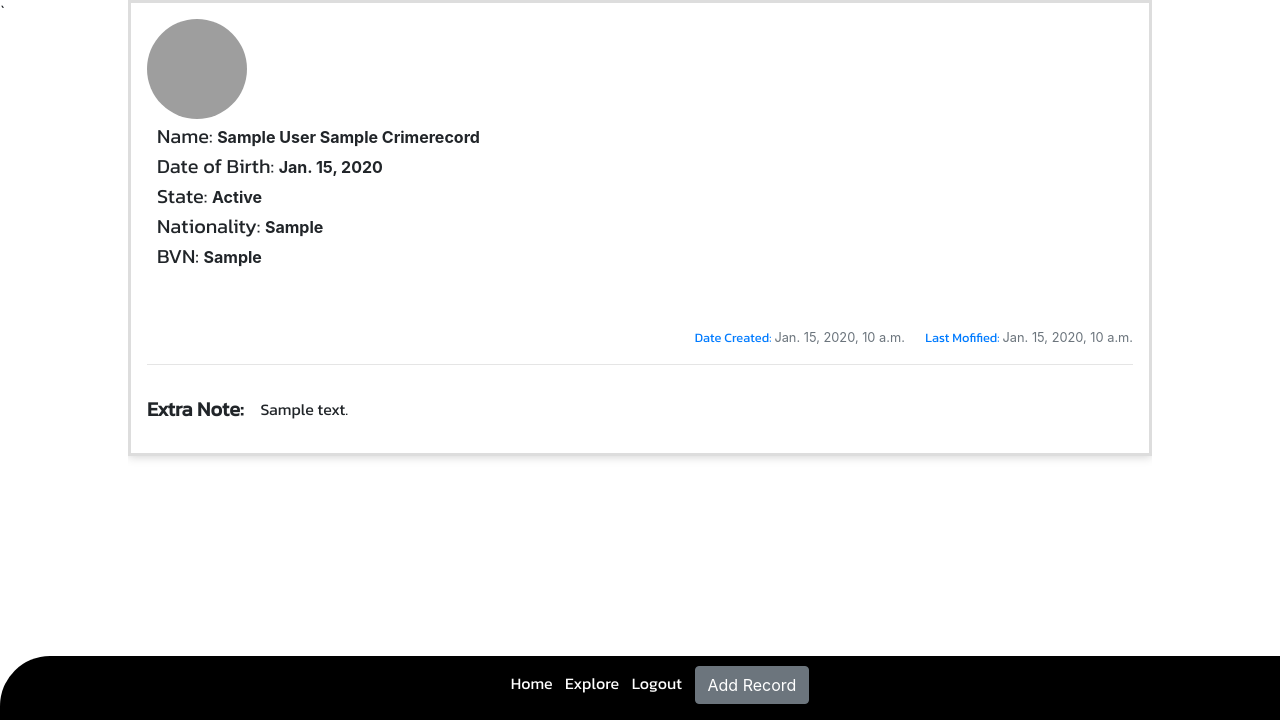
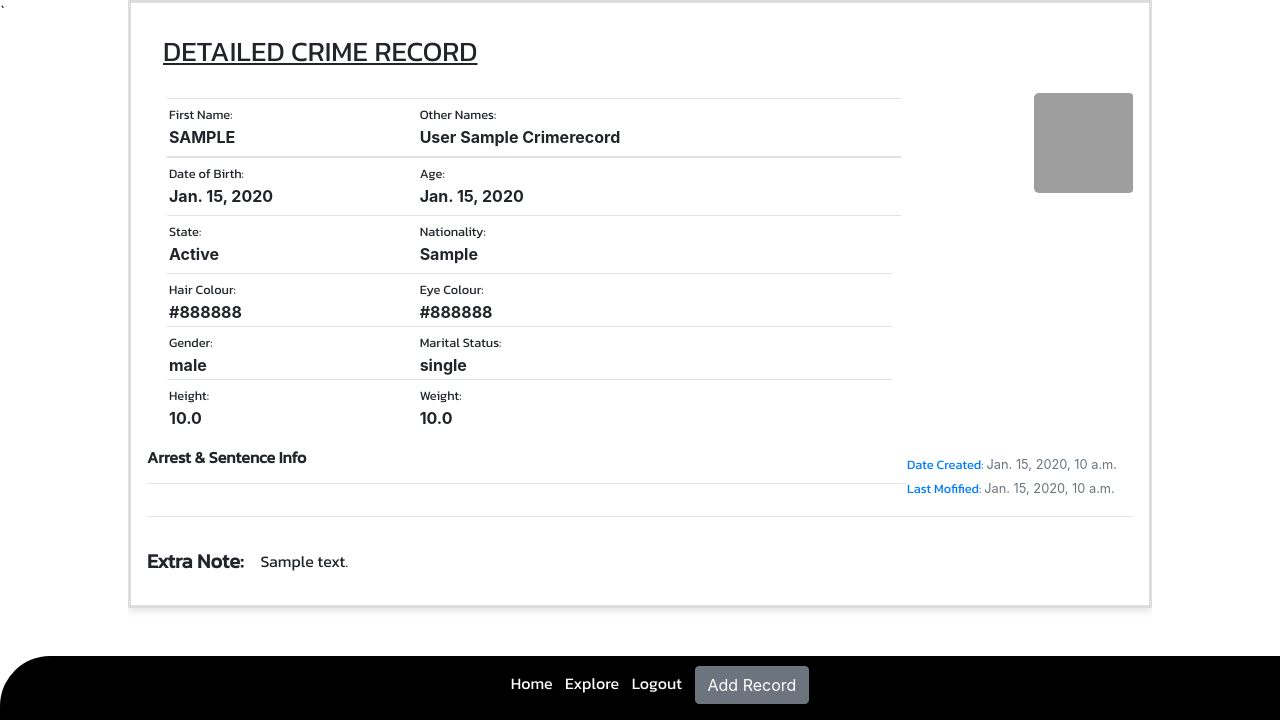
Before and after one commit to Imuhammed24/crimeSystem, a Django app: page /crimes/1/ in a window 1280 px wide. Shown: the part 80-800 px from the top of the page. Run offline with Django 3.2, Linux system fonts and the light colour scheme; tables that the repository leaves empty hold one stand-in row (values such as "Sample post"); some libraries are stand-ins or nearby versions; grey boxes are pictures that could not be loaded.

Commit message:
making templates to show new fields added to database

```diff
--- a/crime_records/templates/crime_records/record/detail.html
+++ b/crime_records/templates/crime_records/record/detail.html
@@ -8,18 +8,55 @@
     <div id="left-div" class="content-div">`</div>
     <div id="middle-div" class="content-div bg-white">
         <div id="profile-header" class="p-3">
+            <h3 class="p-3"><u>DETAILED CRIME RECORD</u></h3>
             <div class="overflow-hidden">
-                <a href="{{ record.passport.url }}"><img id="main-profile-pic" src="{{ record.passport.url }}" alt=""></a>
-                <div id="user-detail" class="d-inline ">
-                    <span class="user-detail-span"> <h5 class="d-inline">Name: </h5> <strong class="">{{record.first_name.title}} {{record.last_name.title}} {{record.middle_name.title}}</strong></span>
-                    <span class="user-detail-span"> <h5 class="d-inline">Date of Birth: </h5> <strong class="">{{record.date_of_birth}}</strong></span>
-                    <span class="user-detail-span"> <h5 class="user-detail-span d-inline">State: </h5> <strong class="">{{record.state_of_origin.title}}</strong></span>
-                    <span class="user-detail-span"> <h5 class="user-detail-span d-inline">Nationality: </h5> <strong class="">{{record.nationality.title}}</strong></span>
-                    <span class="user-detail-span"> <h5 class="user-detail-span d-inline">BVN: </h5> <strong class="">{{record.BVN}}</strong></span>
+                <div id="user-profile-image-div" class="d-inline">
+                    <a href="{{ record.passport.url }}"><img id="main-profile-pic" src="{{ record.passport.url }}" alt=""></a>
+                </div>
+                <div id="user-detail-section" class="overflow-hidden">
+                    <div id="user-detail" class="d-inline ">
+                    <table id="user-profile-table" class="table">
+                      <tbody>
+                        <tr>
+                          <td><span class="user-detail-span"> <small class="d-inline">First Name: </small> <strong class="table-title-space">{{record.first_name.upper}}</strong></span></td>
+                          <td><span class="user-detail-span"> <small class="d-inline">Other Names: </small> <strong class="table-title-space">{{record.last_name.title}} {{record.middle_name.title}}</strong></span></td>
+                          <td><span></span></td>
+                        </tr>
+                      </tbody>
+                      <tbody>
+                        <tr>
+                          <td><span class="user-detail-span"> <small class="d-inline">Date of Birth: </small> <strong class="table-title-space">{{record.date_of_birth}}</strong></span></td>
+                          <td><span class="user-detail-span"> <small class="d-inline">Age: </small> <strong class="table-title-space">{{record.date_of_birth}}</strong></span></td>
+                          <td></td>
+                        </tr>
+                        <tr>
+                          <td><span> <small class="user-detail-span d-inline">State: </small> <strong class="table-title-space">{{record.state_of_origin.title}}</strong></span></td>
+                          <td><span class="user-detail-span"> <small class="user-detail-span d-inline">Nationality: </small> <strong class="table-title-space">{{record.nationality.title}}</strong></span></td>
+                          <td></td>
+                        </tr>
+                        <tr>
+                          <td><span><small class="user-detail-span d-inline">Hair Colour: </small> <strong class="table-title-space">{{record.hair_colour}}</strong></span></td>
+                          <td><span><small class="user-detail-span d-inline">Eye Colour: </small> <strong class="table-title-space">{{record.eye_colour}}</strong></span></td>
+                        </tr>
+                        <tr>
+                          <td><span><small class="user-detail-span d-inline">Gender: </small> <strong class="table-title-space">{{record.sex}}</strong></span></td>
+                          <td><span><small class="user-detail-span d-inline">Marital Status: </small> <strong class="table-title-space">{{record.marital}}</strong></span></td>
+                        </tr>
+                        <tr>
+                          <td><span><small class="user-detail-span d-inline">Height: </small> <strong class="table-title-space">{{record.height}}</strong></span></td>
+                          <td><span><small class="user-detail-span d-inline">Weight: </small> <strong class="table-title-space">{{record.weight}}</strong></span></td>
+                        </tr>
+                      </tbody>
+                    </table>
+                </div>
                 </div>
                 <div id="profile-date-section">
-                    <span class="mr-3"> <small class="d-inline text-primary">Date Created: </small> <strong class="text-muted small">{{record.created}}</strong></span>
+                    <span class="mr-3"> <small class="d-inline text-primary">Date Created: </small> <strong class="text-muted small">{{record.created}}</strong></span><br>
                     <span class=""> <small class="d-inline text-primary">Last Mofified: </small> <strong class="text-muted small">{{record.modified}}</strong></span>
+                </div>
+                <div id="sentence-info" class="overflow-hidden">
+                    <h6 class="font-weight-bold">Arrest & Sentence Info</h6>
+                    <hr>
                 </div>
             </div>
             <hr>
--- a/static/css/style.css
+++ b/static/css/style.css
@@ -120,16 +120,21 @@ h1,h2,h3,h4,h5,h6,p,a,small{
 #main-profile-pic{
     height: 100px;
     width: 100px;
-    border-radius: 50%;
-    overflow: hidden;
-    float: left;
+    border-radius: 5%;
+}
+
+#user-profile-image-div{
+    float: right;
+    width: 10%;
 }
 
 
 #user-detail{
-    /*width: 80%;*/
-    display: block;
+    width: 85%;
+    display: inline;
     margin: 5px 0 0 10px;
+    overflow: hidden;
+    padding: 0 10px;
     float: left;
 }
 
@@ -151,7 +156,8 @@ div.description_p{
 
 #profile-date-section {
     float: right;
-    margin-top: 50px;
+    margin-top: 3px;
+    overflow: hidden;
 }
 
 #add-record-form p label{
@@ -176,3 +182,17 @@ div.description_p{
     border: 2px solid black;
     outline: none;
 }
+
+#user-profile-table{
+    /*border: 3px solid #cfcfcf;*/
+    /*margin-top: 0;*/
+}
+
+#user-profile-table tbody tr td{
+    padding: 2px;
+}
+
+.table-title-space{
+    /*margin-left: 10em;*/
+    display: block;
+}
```
